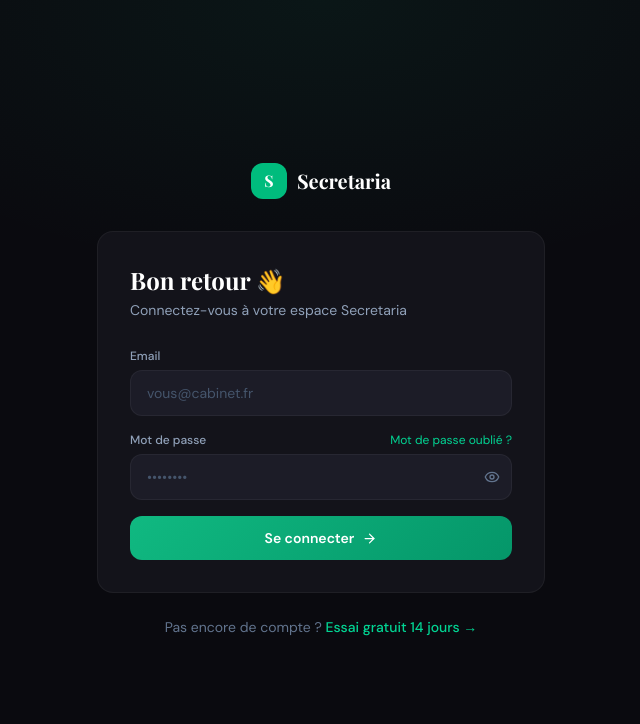
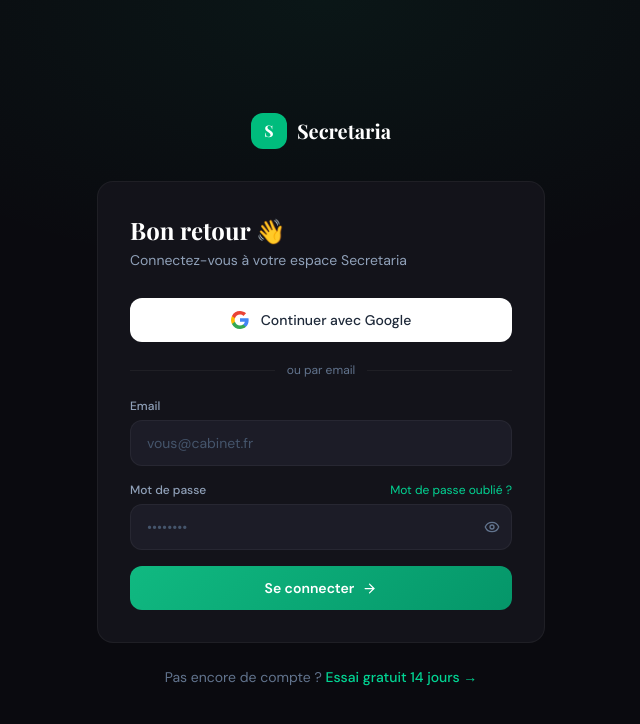
Before and after one commit to ullpita/secretaria-frontend, a Next.js app: page /login in a window 1280 px wide. Shown: the top 724 px of the page, without its empty margins (319-959 px from the left). Built offline with nearby package versions, Linux system fonts and the light colour scheme; a web font is replaced by a local one.

Commit message:
feat: add Google OAuth sign-in to login and signup pages

```diff
--- a/app/(auth)/login/page.tsx
+++ b/app/(auth)/login/page.tsx
@@ -13,7 +13,17 @@
   const [password, setPassword] = useState("");
   const [showPwd, setShowPwd] = useState(false);
   const [loading, setLoading] = useState(false);
+  const [googleLoading, setGoogleLoading] = useState(false);
   const [error, setError] = useState<string | null>(null);
+
+  async function handleGoogleLogin() {
+    setGoogleLoading(true);
+    const supabase = createClient();
+    await supabase.auth.signInWithOAuth({
+      provider: "google",
+      options: { redirectTo: `${window.location.origin}/auth/callback` },
+    });
+  }
 
   async function handleLogin(e: React.FormEvent) {
     e.preventDefault();
@@ -56,6 +66,35 @@
             Bon retour 👋
           </h1>
           <p className="text-slate-400 text-sm mb-7">Connectez-vous à votre espace Secretaria</p>
+
+          {/* Google */}
+          <button
+            type="button"
+            onClick={handleGoogleLogin}
+            disabled={googleLoading || loading}
+            className="w-full flex items-center justify-center gap-3 bg-white hover:bg-gray-50 text-gray-800 font-medium py-3 rounded-xl text-sm transition-all disabled:opacity-60 disabled:cursor-not-allowed mb-5"
+          >
+            {googleLoading ? (
+              <Loader2 size={16} className="animate-spin text-gray-500" />
+            ) : (
+              <svg width="18" height="18" viewBox="0 0 18 18" xmlns="http://www.w3.org/2000/svg">
+                <path d="M17.64 9.2c0-.637-.057-1.251-.164-1.84H9v3.481h4.844c-.209 1.125-.843 2.078-1.796 2.717v2.258h2.908c1.702-1.567 2.684-3.875 2.684-6.615z" fill="#4285F4"/>
+                <path d="M9 18c2.43 0 4.467-.806 5.956-2.184l-2.908-2.258c-.806.54-1.837.86-3.048.86-2.344 0-4.328-1.584-5.036-3.711H.957v2.332A8.997 8.997 0 009 18z" fill="#34A853"/>
+                <path d="M3.964 10.707A5.41 5.41 0 013.682 9c0-.593.102-1.17.282-1.707V4.961H.957A8.996 8.996 0 000 9c0 1.452.348 2.827.957 4.039l3.007-2.332z" fill="#FBBC05"/>
+                <path d="M9 3.58c1.321 0 2.508.454 3.44 1.345l2.582-2.58C13.463.891 11.426 0 9 0A8.997 8.997 0 00.957 4.961L3.964 7.293C4.672 5.163 6.656 3.58 9 3.58z" fill="#EA4335"/>
+              </svg>
+            )}
+            Continuer avec Google
+          </button>
+
+          <div className="relative mb-5">
+            <div className="absolute inset-0 flex items-center">
+              <div className="w-full border-t border-white/5" />
+            </div>
+            <div className="relative flex justify-center">
+              <span className="bg-[#13131A] px-3 text-xs text-slate-500">ou par email</span>
+            </div>
+          </div>
 
           <form onSubmit={handleLogin} className="space-y-4">
             {/* Email */}
--- a/app/(auth)/signup/page.tsx
+++ b/app/(auth)/signup/page.tsx
@@ -19,8 +19,18 @@
   const [password, setPassword] = useState("");
   const [showPwd, setShowPwd] = useState(false);
   const [loading, setLoading] = useState(false);
+  const [googleLoading, setGoogleLoading] = useState(false);
   const [error, setError] = useState<string | null>(null);
   const [confirmed, setConfirmed] = useState(false);
+
+  async function handleGoogleSignup() {
+    setGoogleLoading(true);
+    const supabase = createClient();
+    await supabase.auth.signInWithOAuth({
+      provider: "google",
+      options: { redirectTo: `${window.location.origin}/auth/callback` },
+    });
+  }
 
   async function handleSignup(e: React.FormEvent) {
     e.preventDefault();
@@ -147,6 +157,35 @@
             </h1>
             <p className="text-slate-400 text-sm mb-7">14 jours gratuits · Aucune carte requise</p>
 
+            {/* Google */}
+            <button
+              type="button"
+              onClick={handleGoogleSignup}
+              disabled={googleLoading || loading}
+              className="w-full flex items-center justify-center gap-3 bg-white hover:bg-gray-50 text-gray-800 font-medium py-3 rounded-xl text-sm transition-all disabled:opacity-60 disabled:cursor-not-allowed mb-5"
+            >
+              {googleLoading ? (
+                <Loader2 size={16} className="animate-spin text-gray-500" />
+              ) : (
+                <svg width="18" height="18" viewBox="0 0 18 18" xmlns="http://www.w3.org/2000/svg">
+                  <path d="M17.64 9.2c0-.637-.057-1.251-.164-1.84H9v3.481h4.844c-.209 1.125-.843 2.078-1.796 2.717v2.258h2.908c1.702-1.567 2.684-3.875 2.684-6.615z" fill="#4285F4"/>
+                  <path d="M9 18c2.43 0 4.467-.806 5.956-2.184l-2.908-2.258c-.806.54-1.837.86-3.048.86-2.344 0-4.328-1.584-5.036-3.711H.957v2.332A8.997 8.997 0 009 18z" fill="#34A853"/>
+                  <path d="M3.964 10.707A5.41 5.41 0 013.682 9c0-.593.102-1.17.282-1.707V4.961H.957A8.996 8.996 0 000 9c0 1.452.348 2.827.957 4.039l3.007-2.332z" fill="#FBBC05"/>
+                  <path d="M9 3.58c1.321 0 2.508.454 3.44 1.345l2.582-2.58C13.463.891 11.426 0 9 0A8.997 8.997 0 00.957 4.961L3.964 7.293C4.672 5.163 6.656 3.58 9 3.58z" fill="#EA4335"/>
+                </svg>
+              )}
+              Continuer avec Google
+            </button>
+
+            <div className="relative mb-5">
+              <div className="absolute inset-0 flex items-center">
+                <div className="w-full border-t border-white/5" />
+              </div>
+              <div className="relative flex justify-center">
+                <span className="bg-[#13131A] px-3 text-xs text-slate-500">ou par email</span>
+              </div>
+            </div>
+
             <form onSubmit={handleSignup} className="space-y-4">
               <div>
                 <label className="text-xs text-slate-400 font-medium mb-1.5 block">Email professionnel</label>
--- /dev/null
+++ b/app/auth/callback/route.ts
@@ -0,0 +1,26 @@
+import { NextRequest, NextResponse } from "next/server";
+import { createClient } from "@/lib/supabase/server";
+
+export async function GET(request: NextRequest) {
+  const { searchParams, origin } = new URL(request.url);
+  const code = searchParams.get("code");
+
+  if (!code) {
+    return NextResponse.redirect(`${origin}/login?error=no_code`);
+  }
+
+  const supabase = await createClient();
+  const { error } = await supabase.auth.exchangeCodeForSession(code);
+
+  if (error) {
+    return NextResponse.redirect(`${origin}/login?error=auth_error`);
+  }
+
+  // New user → no org yet → onboarding ; existing user → dashboard
+  const { data: org } = await supabase
+    .from("organizations")
+    .select("id")
+    .single();
+
+  return NextResponse.redirect(`${origin}${org ? "/dashboard" : "/onboarding/step-2"}`);
+}
```
